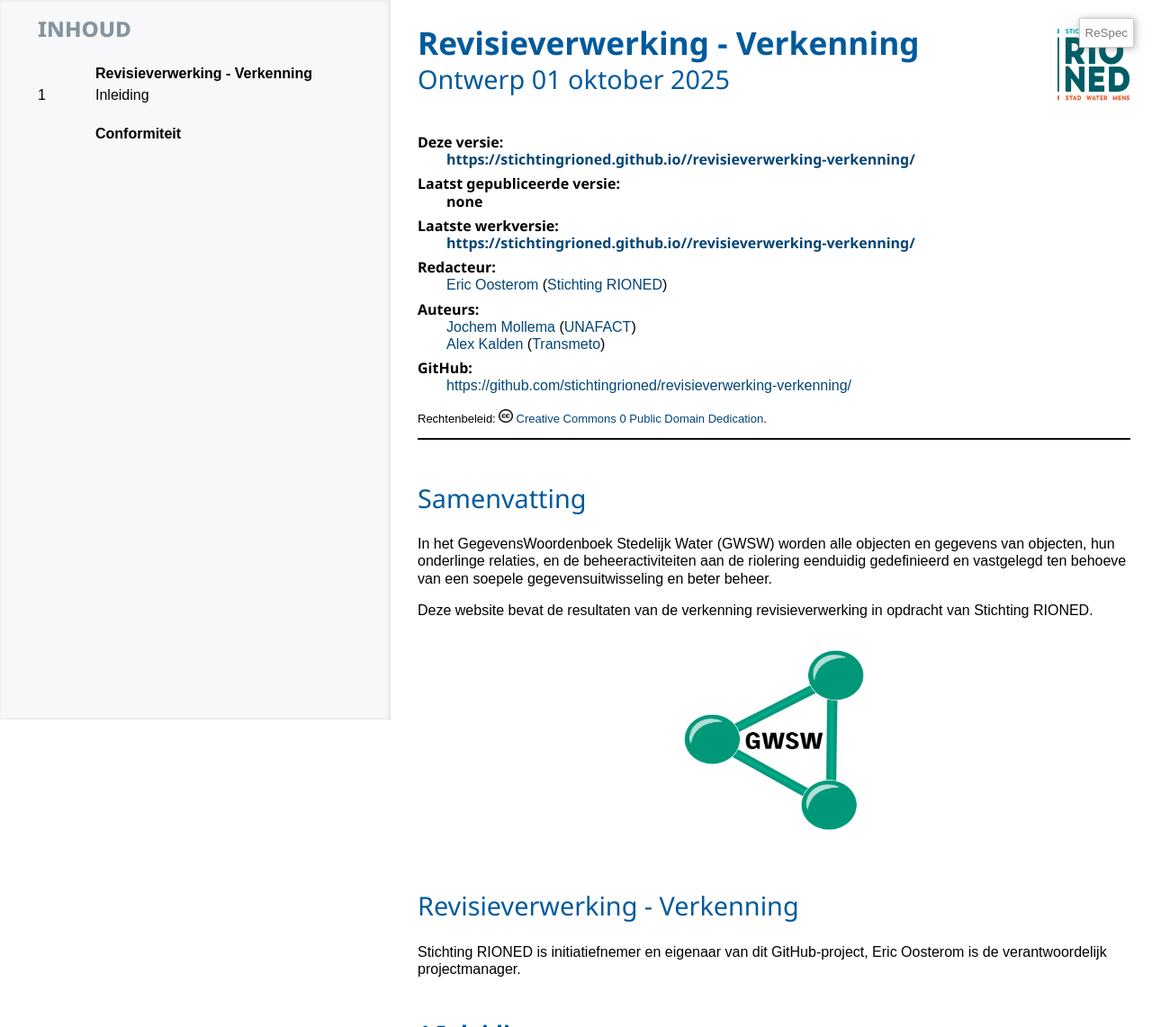
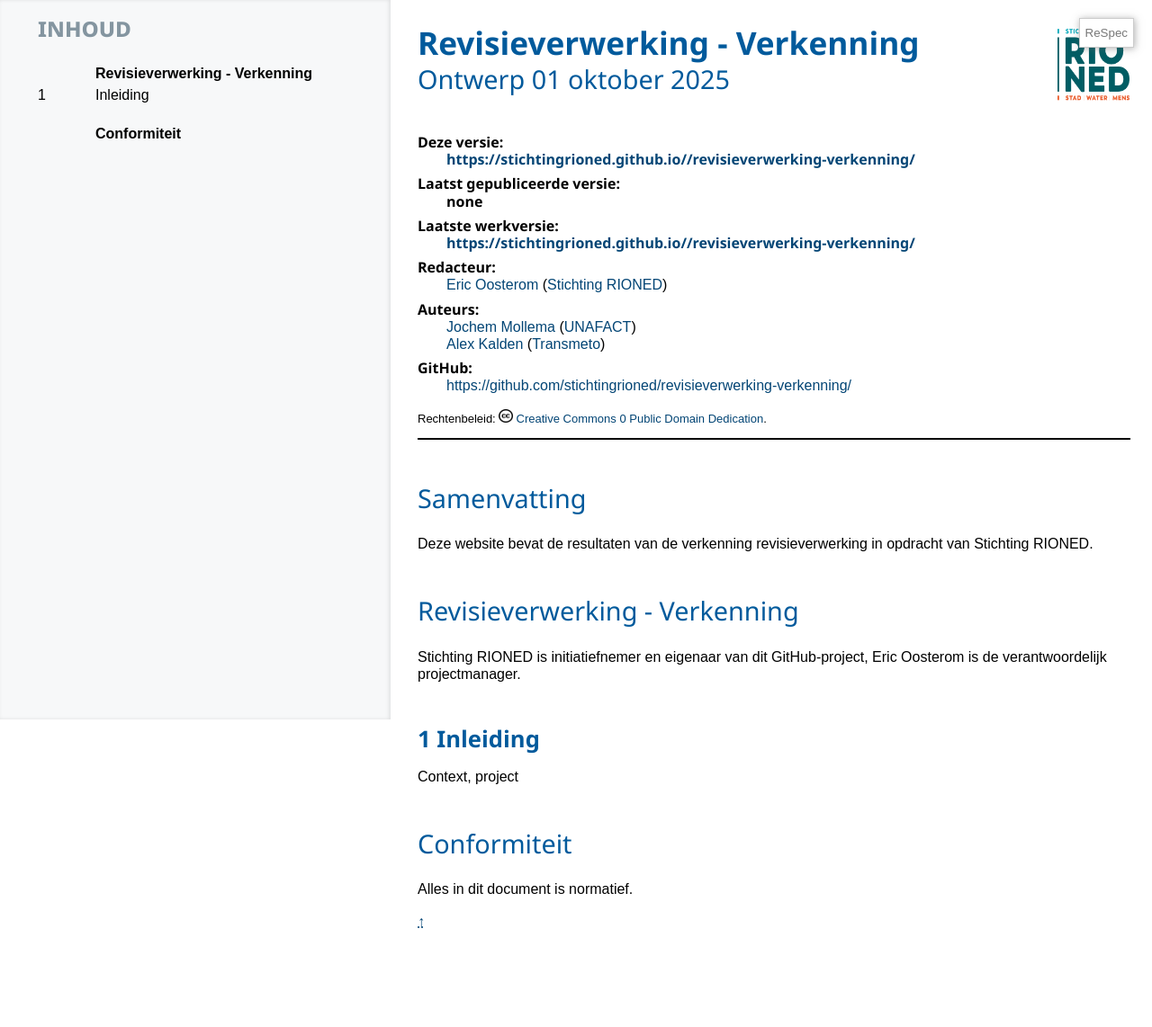
Before and after one commit to StichtingRIONED/revisieverwerking-verkenning, a website: page index.html in a window 1280 px wide. Shown: the top 1142 px of the page at 90% size. After the commit the page ends 1082 px from the top, so only its background shows below. Drawn offline with Linux system fonts and the light colour scheme; no server answers; a script that the page names is missing.

Commit message:
Logo erbij

```diff
--- a/config.js
+++ b/config.js
@@ -28,10 +28,6 @@
   otherLinks: [{
     key: "GitHub", href: "https://github.com/stichtingrioned/revisieverwerking-verkenning/"
   }],
-  //github: "https://github.com/StichtingRIONED/GWSW"
-  //-- Repositorynaam/issues op GitHub ------------------------------------------------
-  //issueBase: "https://github.com/StichtingRIONED/GWSW/issues/",
-
   thisVersion: "https://stichtingrioned.github.io//revisieverwerking-verkenning/",
   latestVersion: "", // gepubliceerde versie
   edDraftURI: "https://stichtingrioned.github.io//revisieverwerking-verkenning/", // werkversie
--- a/index.html
+++ b/index.html
@@ -5,28 +5,18 @@
   <meta charset='utf-8'>
   <meta name="viewport" content="width=device-width">
   <title>Revisieverwerking - Verkenning</title>
-  <link rel='shortcut icon' type='image/x-icon' href='media/GWSW LogoSmall.ico.gif' />
+  <link rel='shortcut icon' type='image/x-icon' href='media/RIONED_logo2.gif' />
   <script src='builds/respec-rioned.js' async class='remove'></script>
   <script src="./config.js" class='remove'></script>
 </head>
 
 <body>
   <script src="./reload.js" class='remove'></script> <!-- bouwfase (20230522) -->
-  <!-- section data-format="markdown" data-include="bp-gwsw.md" --></section>
 
   <div id='abstract'>
     <p>
-      In het GegevensWoordenboek Stedelijk Water (GWSW) worden alle objecten en gegevens van objecten, hun onderlinge
-      relaties, en de beheeractiviteiten aan de riolering eenduidig gedefinieerd en vastgelegd ten behoeve van een
-      soepele gegevensuitwisseling en beter beheer.
-    </p>
-    <p>
       Deze website bevat de resultaten van de verkenning revisieverwerking in opdracht van Stichting RIONED.
     </p>
-  </div>
-  <div id="logo">
-    <a href="https://data.gwsw.nl" style="margin-top:2em;"><img class="logo" src="media/GWSW Logo.png"
-        alt="GWSW Logo"></a>
   </div>
   <section data-format="markdown" data-include="main.md"></section>
   <!-- onderdruk de melding "niet normatief"
```
